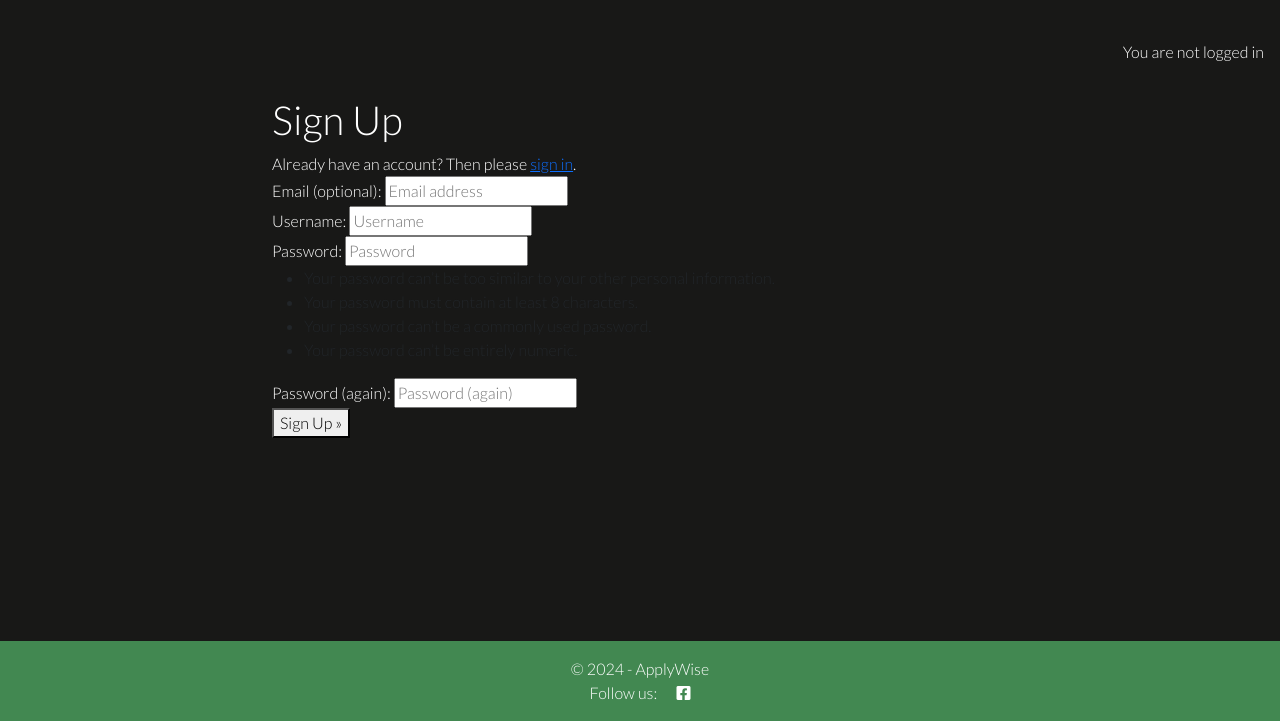
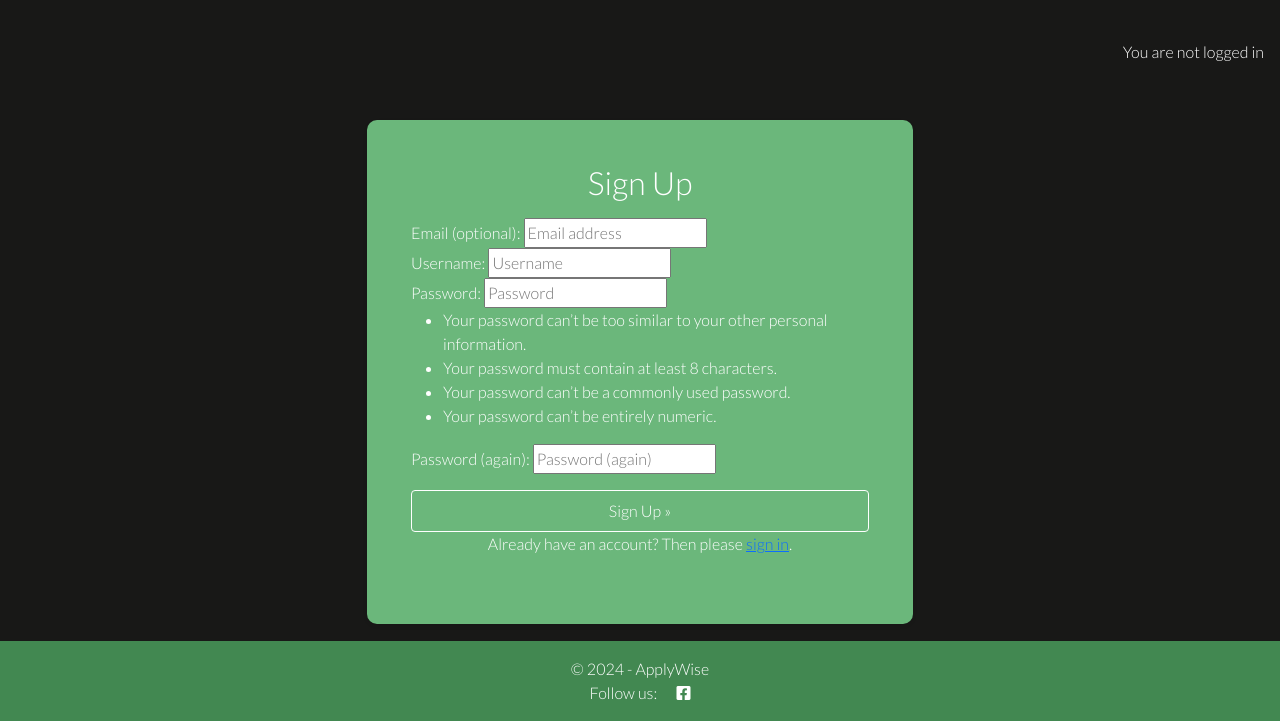
Before and after one commit to ci-mustafa/applywise, a Django app: page /accounts/signup/ in a window 1280 px wide. Shown: the part 79-800 px from the top of the page. Run offline with Django 5.2, Linux system fonts and the light colour scheme; some web fonts are replaced.

Commit message:
feat: customize signup.html page to looks better

```diff
--- a/templates/account/signup.html
+++ b/templates/account/signup.html
@@ -6,23 +6,34 @@
 
 {% block content %}
 <div class="container">
-  <div class="row">
-    <div class="col-md-8 mt-3 offset-md-2">
-      <h1>{% trans "Sign Up" %}</h1>
-
-      <p>{% blocktrans %}Already have an account? Then please <a href="{{ login_url }}">sign in</a>.{% endblocktrans %}
-      </p>
+  <div class="row justify-content-center">
+    <div class="col-md-6 mt-4">
+      <div class="card shadow-sm border-0">
+        <div class="card-body p-4">
+          <h2 class="card-title text-center mb-3">{% trans "Sign Up" %}</h2>
 
           <form class="signup" id="signup_form" method="post" action="{% url 'account_signup' %}">
             {% csrf_token %}
+
+            <div class="form-group">
               {{ form.as_p }}
+            </div>
+
             {% if redirect_field_value %}
             <input type="hidden" name="{{ redirect_field_name }}" value="{{ redirect_field_value }}" />
             {% endif %}
-        <button type="submit">{% trans "Sign Up" %} &raquo;</button>
+
+            <!-- Submit Button -->
+            <button type="submit" class="btn btn-custom w-100 mt-3">{% trans "Sign Up" %} &raquo;</button>
+            <p class="text-center mb-4">
+              {% blocktrans %}
+              Already have an account? Then please <a href="{{ login_url }}">sign in</a>.
+              {%endblocktrans %}
+            </p>
           </form>
         </div>
       </div>
     </div>
-
+  </div>
+</div>
 {% endblock content %}
```
Lines whose indentation alone changed are shown as unchanged.
